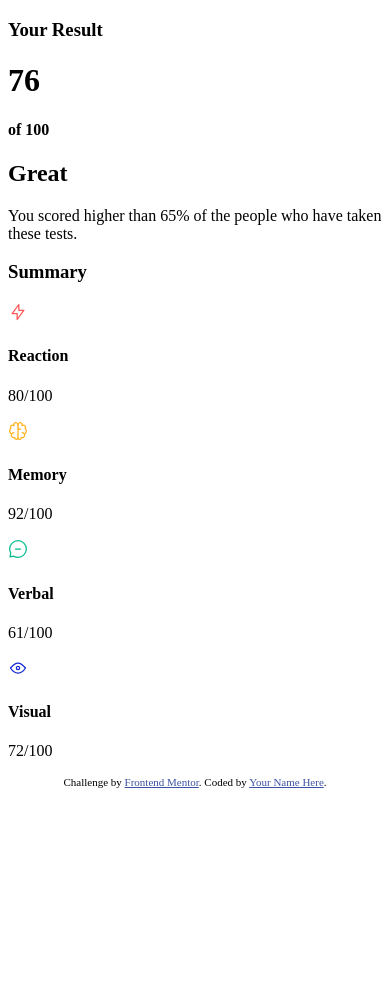
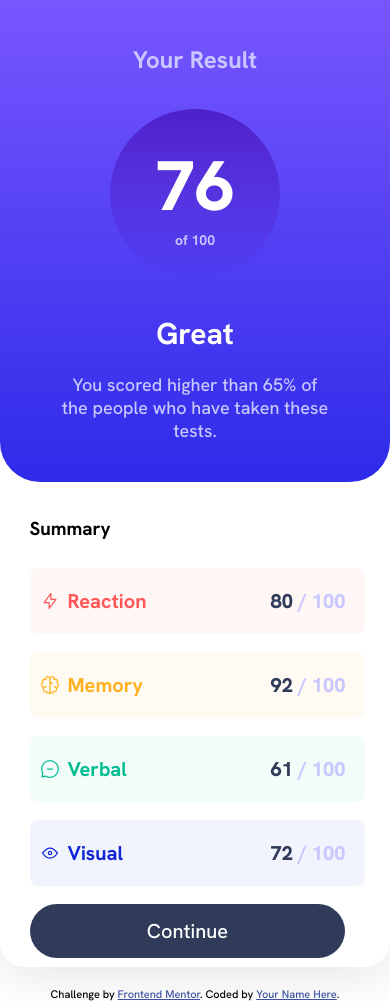
Before and after one commit to MelakuAlehegn/results-summary-component, a plain HTML site: page index.html in a window 390 px wide. Before the commit the page ends 844 px from the top, so only its background shows below. Drawn offline with Linux system fonts and the light colour scheme.

Commit message:
card fully responsive

```diff
--- a/css/style.css
+++ b/css/style.css
@@ -1,6 +1,180 @@
+@import url('https://fonts.googleapis.com/css2?family=Hanken+Grotesk:wght@500;700;800&display=swap');
 
+body {
+    font-family: 'Hanken Grotesk', sans-serif;
+    margin: 0;
+    display: flex;
+    flex-direction: column;
+    align-items: center;
+    justify-content: center;
+
+}
+
+main {
+    display: flex;
+    box-shadow: rgba(0, 0, 0, 0.1) 0px 10px 50px;
+    margin-top: 90px;
+    border-radius: 25px;
+    max-width: 600px;
+    /* flex-wrap: wrap; */
+    flex-direction: row;
+}
+
+.result {
+    width: 50%;
+    color: white;
+    background: linear-gradient(hsl(252, 100%, 67%), hsl(241, 81%, 54%));
+    border-radius: 25px;
+    display: flex;
+    flex-direction: column;
+    align-items: center;
+    padding: 20px 10px;
+}
+
+.your-result h3 {
+    color: hsl(241, 100%, 89%);
+    font-size: medium;
+}
+
+.score {
+    background: linear-gradient(hsla(256, 72%, 46%, 1), hsla(241, 72%, 46%, 0));
+    border-radius: 50%;
+    width: 150px;
+    height: 150px;
+    display: flex;
+    flex-direction: column;
+    justify-content: center;
+    text-align: center;
+    margin: 10px;
+}
+
+.score h1 {
+    margin-top: 0;
+    margin-bottom: 0;
+    padding-bottom: 0;
+    font-size: 50px;
+    font-weight: 800;
+}
+
+.score h4 {
+    margin: 0;
+    padding: 0;
+    color: hsl(241, 100%, 89%);
+    font-size: 14px;
+}
+
+.result-exp {
+    display: flex;
+    flex-direction: column;
+    align-items: center;
+    text-align: center;
+}
+
+.result-exp h2 {
+    margin-bottom: 0;
+}
+
+.result-exp p {
+    font-size: 12px;
+    color: hsl(241, 100%, 89%);
+    font-weight: 500;
+    padding: 0px 13%;
+    margin: 20px 5%;
+}
+
+.summary {
+    display: flex;
+    flex-direction: column;
+    justify-content: flex-start;
+    margin-left: 20px;
+    margin-top: 15px;
+}
+
+.summary-card {
+    display: flex;
+    flex-direction: column;
+}
+
+.summary-each {
+    width: 100%;
+    display: flex;
+    justify-content: space-between;
+    align-items: center;
+    background-color: hsl(0, 100%, 67%);
+    margin: 9px 0px;
+    padding: 0 10px;
+    border-radius: 5px;
+    font-size: smaller;
+}
+
+.summary-each:nth-of-type(1) {
+    background-color: hsl(0, 100%, 67%, 0.05);
+    color: hsl(0, 100%, 67%);
+}
+
+.summary-each:nth-of-type(2) {
+    background-color: hsl(39, 100%, 56%, 0.05);
+    color: hsl(39, 100%, 56%);
+}
+
+.summary-each:nth-of-type(3) {
+    background-color: hsl(166, 100%, 37%, 0.05);
+    color: hsl(166, 100%, 37%);
+}
+
+.summary-each:nth-of-type(4) {
+    background-color: hsl(234, 85%, 45%, 0.05);
+    color: hsl(234, 85%, 45%);
+}
+
+.button {
+    width: 110%;
+    margin: 9px 0px;
+    padding: 10px 10px;
+    border-radius: 20px;
+    background-color: hsl(224, 30%, 27%);
+    border: none;
+    color: white;
+    font-size: 15px;
+}
+
+.summary-left {
+    display: flex;
+}
+
+.summary-each img {
+    padding: 0;
+    margin: 0;
+    margin-right: 8px;
+}
+
+.summary-each h4 {
+    margin: 0;
+    padding: 0;
+}
+
+.summary-each p {
+    margin: 0;
+    padding: 10px;
+    color: hsl(224, 30%, 27%);
+    font-weight: 800;
+}
+
+.summary-each p span {
+    color: hsl(241, 100%, 89%);
+}
+
+.summary h3 {
+    padding: 0;
+}
+
+button {
+    font-family: 'Hanken Grotesk', sans-serif;
+    cursor: pointer;
+}
 
 .attribution {
+    margin-top: 20px;
     font-size: 11px;
     text-align: center;
 }
@@ -8,3 +182,74 @@
 .attribution a {
     color: hsl(228, 45%, 44%);
 }
+
+@media screen and (max-width: 400px) {
+    main {
+        flex-direction: column;
+        align-items: center;
+        width: 100%;
+        margin-top: 0;
+    }
+
+    .result {
+        width: 95%;
+        padding: 20px 10px;
+        border-radius: 0px 0px 40px 40px;
+    }
+
+    .summary {
+        display: flex;
+        flex-direction: column;
+        justify-content: flex-start;
+        width: 90%;
+    }
+
+    .summary-each {
+        width: 90%;
+        margin: 9px 0px;
+        padding: 10px 10px;
+        border-radius: 8px;
+        font-size: 20px;
+    }
+
+    .button {
+        width: 90%;
+        margin: 9px 0px;
+        padding: 14px 10px;
+        border-radius: 28px;
+        color: white;
+        font-size: 20px;
+    }
+
+    .score h4 {
+        margin: 0;
+        padding: 0;
+        color: hsl(241, 100%, 89%);
+        font-size: 14px;
+    }
+
+    .result-exp h2 {
+        margin-bottom: 0;
+        font-size: 30px;
+    }
+
+    .result-exp p {
+        font-size: 18px;
+        margin: 20px auto;
+    }
+
+    .your-result h3 {
+        color: hsl(241, 100%, 89%);
+        font-size: 24px;
+    }
+
+    .score {
+        width: 170px;
+        height: 170px;
+    }
+
+    .score h1 {
+        font-size: 70px;
+    }
+
+}
--- a/index.html
+++ b/index.html
@@ -20,8 +20,8 @@
         <h4> of 100</h4>
       </div>
       <div class="result-exp">
-        <h2> Great</h2>
-        You scored higher than 65% of the people who have taken these tests.
+        <h2>Great</h2>
+        <p>You scored higher than 65% of the people who have taken these tests.</p>
       </div>
     </div>
     <div class="summary">
@@ -31,25 +31,13 @@
       <div class="summary-card" id="summary">
 
       </div>
-      <!-- Reaction
-      80 / 100
-
-      Memory
-      92 / 100
-
-      Verbal
-      61 / 100
-
-      Visual
-      72 / 100
-
-      Continue -->
+      <button class="button">Continue</button>
     </div>
   </main>
-  <div class="attribution">
+  <footer class="attribution">
     Challenge by <a href="https://www.frontendmentor.io?ref=challenge" target="_blank">Frontend Mentor</a>.
     Coded by <a href="#">Your Name Here</a>.
-  </div>
+  </footer>
 </body>
 <script src="./js/main.js"></script>
 
--- a/js/main.js
+++ b/js/main.js
@@ -7,7 +7,7 @@ fetch('./data.json')
         console.log(data)
         data.forEach(element => {
             const summ = document.createElement('div');
-            summ.innerHTML = `<img src='${element.icon}'><h4>${element.category}</h4><p>${element.score}/100</p>`
+            summ.innerHTML = `<div class= 'summary-left'><img src='${element.icon}'><h4>${element.category}</h4></div><p>${element.score}<span> / 100</span></p>`
             summ.classList.add('summary-each')
             summary.appendChild(summ)
         });
```
Also changed, not shown: 1 other file.
